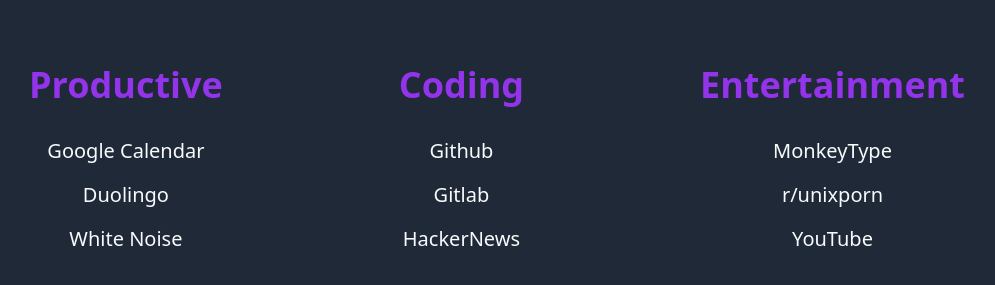
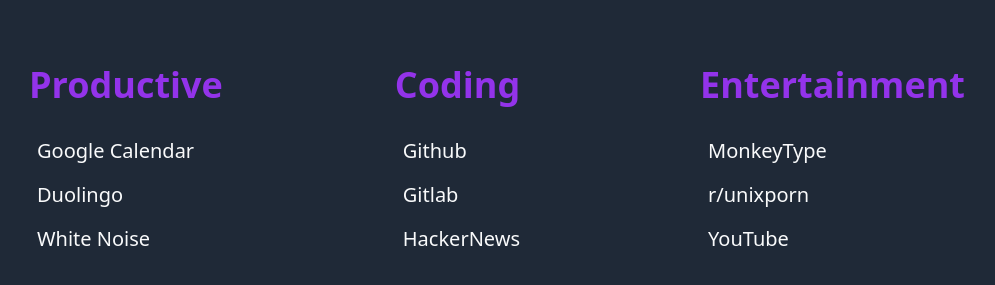
Before and after one commit to jacsonikowy/HomepageReact, a React (Create React App) app: page / in a window 1280 px wide. Shown: the part 423-708 px from the top of the page, without its empty margins (143-1138 px from the left). Built offline with nearby package versions, Linux system fonts and the light colour scheme; no server answers.

Commit message:
Delete favicon, change title

```diff
--- a/public/index.html
+++ b/public/index.html
@@ -2,7 +2,7 @@
 <html lang="en">
   <head>
     <meta charset="utf-8" />
-    <link rel="icon" href="%PUBLIC_URL%/favicon.ico" />
+    <link rel="icon" href="%PUBLIC_URL%/" />
     <meta name="viewport" content="width=device-width, initial-scale=1" />
     <meta name="theme-color" content="#000000" />
     <meta
@@ -24,7 +24,7 @@
       work correctly both with client-side routing and a non-root public URL.
       Learn how to configure a non-root public URL by running `npm run build`.
     -->
-    <title>React App</title>
+    <title>Startpage</title>
   </head>
   <body>
     <noscript>You need to enable JavaScript to run this app.</noscript>
--- a/src/components/Content.jsx
+++ b/src/components/Content.jsx
@@ -3,7 +3,7 @@
 const Content = () => {
   return (
     <div className={"md:justify-evenly md:content-center w-screen text-xl mt-10 md:flex"}>
-      <div className={"text-center"}>
+      <div className={""}>
         <p className={"text-4xl text-purple-600 font-bold"}>Productive</p>
         <div className={"flex flex-col my-6"}>
           <Link url={"https://calendar.google.com"} text={"Google Calendar"} />
@@ -11,7 +11,7 @@
           <Link url={"https://www.youtube.com/watch?v=nMfPqeZjc2c"} text={"White Noise"} />
         </div>
       </div>
-      <div className={"text-center"}>
+      <div className={""}>
         <p className={"text-4xl text-purple-600 font-bold"}>Coding</p>
         <div className={"flex flex-col my-6"}>
           <Link url={"https://www.github.com"} text={"Github"} />
@@ -19,7 +19,7 @@
           <Link url={"https://news.ycombinator.com"} text={"HackerNews"} />
         </div>
       </div>
-    <div className={"text-center"}>
+    <div className={""}>
       <p className={"text-4xl text-purple-600 font-bold"}>Entertainment</p>
       <div className={"flex flex-col my-6"}>
         <Link url={"https://www.monkeytype.com"} text={"MonkeyType"} />
--- a/src/components/Header.jsx
+++ b/src/components/Header.jsx
@@ -34,7 +34,7 @@
   }
 
   return (
-    <header className={"width-max text-center text-2xl p-6 pt-12 md:text-4xl md:pt-24"}>
+    <header className={"w-screen text-center text-2xl p-6 pt-12 md:text-4xl md:pt-24"}>
       <Time />
       <div className={"px-3 mt-4 md:my-12"}>
         <p className={"font-serif text-2xl italic"}>"{quote}"</p>
--- a/src/components/SearchBar.jsx
+++ b/src/components/SearchBar.jsx
@@ -7,7 +7,7 @@
   }
 
   return (
-    <div className={"flex justify-center align-evenly h-20"}>
+    <div className={"flex justify-center h-20"}>
       <input className={"border-white bg-inherit bg-neutral-900 rounded-3xl w-2/3 h-2/3 text-base p-5 md:text-xl"} type="text" id="input" placeholder="Type anything you want" onKeyPress={(event) => {
         if (event.key === 'Enter') {
           handleSearch(document.querySelector("#input").value);
```
Also changed, not shown: public/manifest.json.
